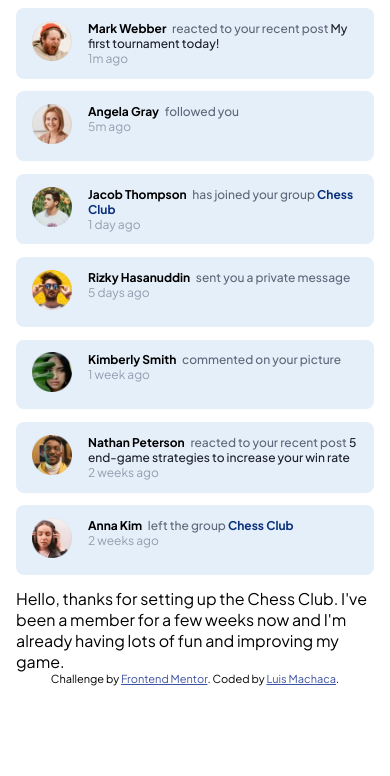
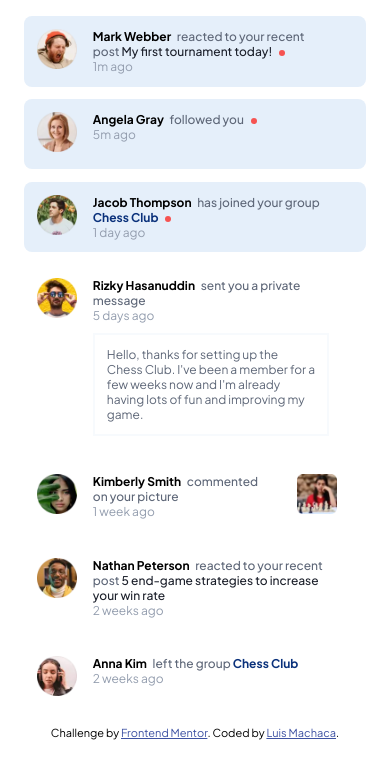
Before and after one commit to luismacode/notification-page-main, a plain HTML site: page index.html in a window 390 px wide. Shown: the part 68-844 px from the top of the page. Drawn offline with Linux system fonts and the light colour scheme; files whose address does not match are found by name.

Commit message:
layout mobile version

```diff
--- a/css/styles.css
+++ b/css/styles.css
@@ -54,11 +54,14 @@ h1,p{
 .font-bold{
     font-weight: 700;
 }
+.mb-1{
+    margin-bottom:1rem;
+}
 
 .main{
     height: 100vh;
     background-color: var(--white);
-    padding: 1em;
+    padding: 1.5em;
     font-family: var(--font-family), sans-serif;
 }
 
@@ -93,11 +96,15 @@ h1,p{
 }
 
 .notification{
-    background-color: var(--light-grayish-blue-1);
-    padding: .8em 1em;
-    border-radius: .5em;
+    background-color: var(--white);
+    padding: .8em;
+    border-radius: none;
     display: flex;
     margin-bottom: .8em;
+}
+.notification--no-marked{
+    background-color: var(--light-grayish-blue-1);
+    border-radius: .5em;
 }
 .notification__image{
     display: inline-block;
@@ -106,12 +113,26 @@ h1,p{
 }
 .notification__content{
     font-size: 1.2rem;
+    padding-right: 2em;
 }
 .notification__title{
     display: inline-block;
     font-size: inherit;
     margin: 0;
     margin-right: .3em;
+}
+.notification__message{
+    padding: 1em;
+    border: 2px solid var(--very-light-grayish-blue);
+    color:var(--dark-grayish-blue);
+}
+.notification__circle{
+    margin-left: .4em;
+    display:inline-block;
+    width: 6px;
+    height: 6px;
+    border-radius: 50%;
+    background-color: var(--red);
 }
 
 
--- a/index.html
+++ b/index.html
@@ -26,7 +26,7 @@
           Mark all as read
         </button>
       </header>
-      <article class="notification">
+      <article class="notification notification--no-marked">
         <figure class="notification__image">
           <img src="./assets/images/avatar-mark-webber.webp" alt="photo"
           width="40" height="40"" />
@@ -39,10 +39,11 @@
           <span class="text-very-dark-blue font-medium"
             >My first tournament today!</span
           >
+          <span class="notification__circle"></span>
           <p class="text-grayish-blue">1m ago</p>
         </div>
       </article>
-      <article class="notification">
+      <article class="notification notification--no-marked">
         <figure class="notification__image">
           <img src="./assets/images/avatar-angela-gray.webp" alt="photo"
           width="40" height="40"" />
@@ -50,10 +51,11 @@
         <div class="notification__content">
           <h2 class="notification__title">Angela Gray</h2>
           <span class="text-dark-grayish-blue font-medium">followed you</span>
+          <span class="notification__circle"></span>
           <p class="text-grayish-blue">5m ago</p>
         </div>
       </article>
-      <article class="notification">
+      <article class="notification notification--no-marked">
         <figure class="notification__image">
           <img src="./assets/images/avatar-jacob-thompson.webp" alt="photo"
           width="40" height="40"" />
@@ -64,6 +66,7 @@
             >has joined your group</span
           >
           <span class="text-blue font-bold">Chess Club</span>
+          <span class="notification__circle"></span>
           <p class="text-grayish-blue">1 day ago</p>
         </div>
       </article>
@@ -77,7 +80,12 @@
           <span class="text-dark-grayish-blue font-medium"
             >sent you a private message</span
           >
-          <p class="text-grayish-blue">5 days ago</p>
+          <p class="text-grayish-blue mb-1">5 days ago</p>
+          <p class="notification__message">
+            Hello, thanks for setting up the Chess Club. I've been a member for
+            a few weeks now and I'm already having lots of fun and improving my
+            game.
+          </p>
         </div>
       </article>
       <article class="notification">
@@ -92,6 +100,10 @@
           >
           <p class="text-grayish-blue">1 week ago</p>
         </div>
+        <figure class="notification__image">
+          <img src="./assets/images/image-chess.webp" alt="photo" width="40"
+          height="40"" />
+        </figure>
       </article>
       <article class="notification">
         <figure class="notification__image">
@@ -121,10 +133,6 @@
           <p class="text-grayish-blue">2 weeks ago</p>
         </div>
       </article>
-
-      Hello, thanks for setting up the Chess Club. I've been a member for a few
-      weeks now and I'm already having lots of fun and improving my game.
-
       <footer class="footer">
         Challenge by
         <a
```
